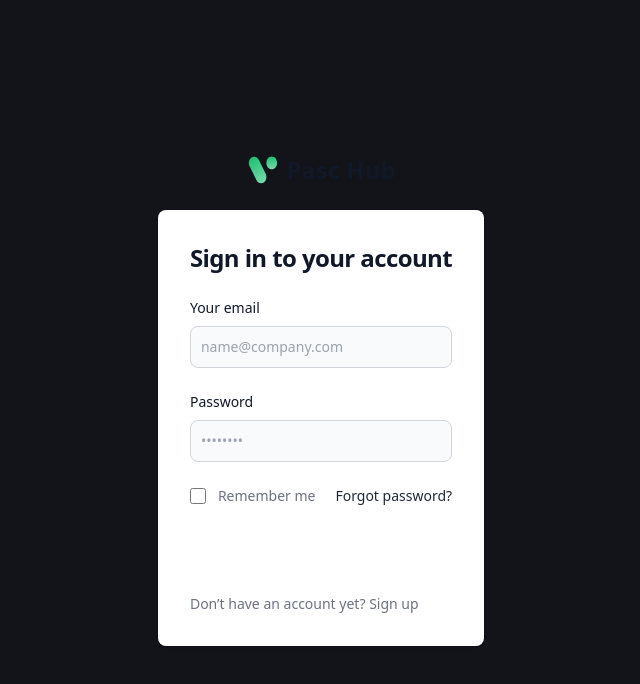
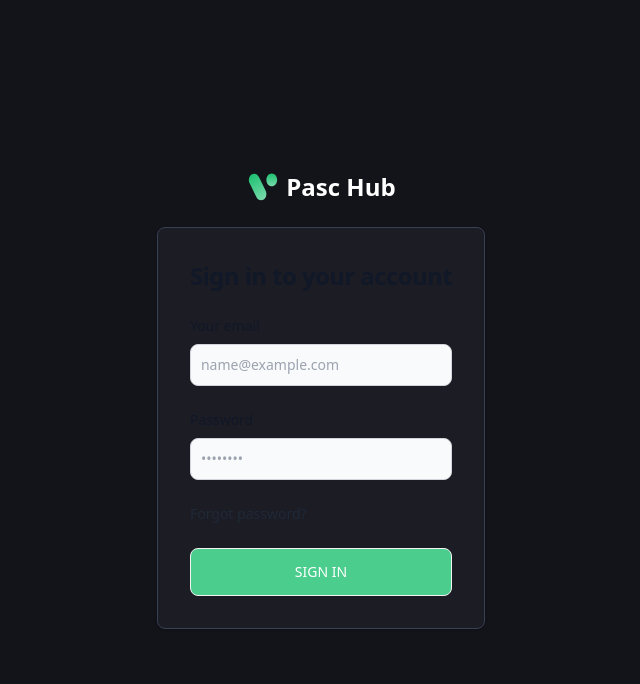
Before and after one commit to SHABIN-K/Studydrive, a Next.js app: page /login in a window 1280 px wide. Shown: the top 684 px of the page, without its empty margins (319-959 px from the left). Built offline with nearby package versions, Linux system fonts and the light colour scheme.

Commit message:
feat : setup login form

```diff
--- a/app/(root)/(auth)/(routes)/login/page.jsx
+++ b/app/(root)/(auth)/(routes)/login/page.jsx
@@ -1,26 +1,42 @@
+"use client";
+
 import Image from "next/image";
 import { logo } from "@/public/assets";
+import { useState } from "react";
+import { useRouter } from "next/navigation";
 
 const Login = () => {
+  const router = useRouter();
+  const [email, setEmail] = useState("");
+  const [password, setPassword] = useState("");
+
+  const handleSubmit = () => {
+    console.log("Form submitted");
+    router.push("/");
+  };
+
   return (
     <section>
       <div className="flex flex-col items-center justify-center px-6 py-8 mx-auto md:h-screen lg:py-0">
-        <a
-          href="#"
-          className="flex items-center mb-6 text-2xl font-semibold text-gray-900 dark:text-white"
-        >
-          <Image className="w-8 h-8 mr-2" src={logo} alt="logo" />
-          Pasc Hub
-        </a>
-        <div className="w-full bg-white rounded-lg shadow dark:border md:mt-0 sm:max-w-md xl:p-0 dark:bg-gray-800 dark:border-gray-700">
+        <div>
+          <a
+            href="/"
+            className="flex items-center mb-6  text-2xl font-semibold text-white"
+          >
+            <Image className="w-8 h-8 mr-2" src={logo} alt="logo" />
+            Pasc Hub
+          </a>
+        </div>
+        <div className="w-full rounded-lg shadow border md:mt-0 sm:max-w-md xl:p-0 bg-[#1c1c24] border-gray-700">
           <div className="p-6 space-y-4 md:space-y-6 sm:p-8">
             <h1 className="text-xl font-bold leading-tight tracking-tight text-gray-900 md:text-2xl dark:text-white">
               Sign in to your account
             </h1>
-            <form className="space-y-4 md:space-y-6" action="#">
+
+            <form className="space-y-4 md:space-y-6">
               <div>
                 <label
-                  htmlFor="email"
+                  htmlFor="username"
                   className="block mb-2 text-sm font-medium text-gray-900 dark:text-white"
                 >
                   Your email
@@ -29,9 +45,13 @@ const Login = () => {
                   type="email"
                   name="email"
                   id="email"
+                  placeholder="name@example.com"
+                  autoComplete="email"
+                  onChange={(e) => {
+                    setEmail(e.target.value);
+                  }}
+                  required
                   className="bg-gray-50 border border-gray-300 text-gray-900 sm:text-sm rounded-lg focus:ring-primary-600 focus:border-primary-600 block w-full p-2.5 dark:bg-gray-700 dark:border-gray-600 dark:placeholder-gray-400 dark:text-white dark:focus:ring-blue-500 dark:focus:border-blue-500"
-                  placeholder="name@company.com"
-                  required=""
                 />
               </div>
               <div>
@@ -46,30 +66,15 @@ const Login = () => {
                   name="password"
                   id="password"
                   placeholder="••••••••"
+                  autoComplete="current-password"
+                  onChange={(e) => {
+                    setPassword(e.target.value);
+                  }}
+                  required
                   className="bg-gray-50 border border-gray-300 text-gray-900 sm:text-sm rounded-lg focus:ring-primary-600 focus:border-primary-600 block w-full p-2.5 dark:bg-gray-700 dark:border-gray-600 dark:placeholder-gray-400 dark:text-white dark:focus:ring-blue-500 dark:focus:border-blue-500"
-                  required=""
                 />
               </div>
               <div className="flex items-center justify-between">
-                <div className="flex items-start">
-                  <div className="flex items-center h-5">
-                    <input
-                      id="remember"
-                      aria-describedby="remember"
-                      type="checkbox"
-                      className="w-4 h-4 border border-gray-300 rounded bg-gray-50 focus:ring-3 focus:ring-primary-300 dark:bg-gray-700 dark:border-gray-600 dark:focus:ring-primary-600 dark:ring-offset-gray-800"
-                      required=""
-                    />
-                  </div>
-                  <div className="ml-3 text-sm">
-                    <label
-                      htmlFor="remember"
-                      className="text-gray-500 dark:text-gray-300"
-                    >
-                      Remember me
-                    </label>
-                  </div>
-                </div>
                 <a
                   href="#"
                   className="text-sm font-medium text-primary-600 hover:underline dark:text-primary-500"
@@ -78,20 +83,12 @@ const Login = () => {
                 </a>
               </div>
               <button
-                type="submit"
-                className="w-full text-white bg-primary-600 hover:bg-primary-700 focus:ring-4 focus:outline-none focus:ring-primary-300 font-medium rounded-lg text-sm px-5 py-2.5 text-center dark:bg-primary-600 dark:hover:bg-primary-700 dark:focus:ring-primary-800"
+                type="button"
+                onClick={handleSubmit}
+                className="btn bg-[#4acd8d] hover:bg-green-500 w-full text-white focus:ring-4 focus:outline-none  font-medium rounded-lg text-sm px-5 py-2.5 text-center"
               >
                 Sign in
               </button>
-              <p className="text-sm font-light text-gray-500 dark:text-gray-400">
-                Don’t have an account yet?{" "}
-                <a
-                  href="#"
-                  className="font-medium text-primary-600 hover:underline dark:text-primary-500"
-                >
-                  Sign up
-                </a>
-              </p>
             </form>
           </div>
         </div>
```
